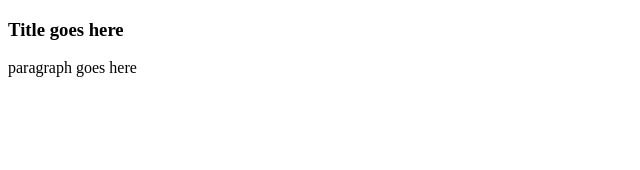
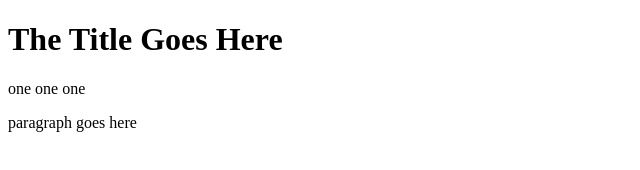
Before and after one commit to 9jwollan/finalsem2, a plain HTML site: page index.html in a window 1280 px wide. Shown: the whole page, without its empty margins (0-640 px from the left). Drawn offline with Linux system fonts and the light colour scheme.

Commit message:
Add files via upload

```diff
--- a/index.html
+++ b/index.html
@@ -1,11 +1,19 @@
 <!DOCTYPE html>
-<html>
+<html lang="en" dir="ltr">
     <head>
-    <h3>Title goes here</h3>
+        <h1>The Title Goes Here</h1>
         <meta charset="utf-8">
-    <title>Name of website</title>
+        <title>Put this in the top window</title>
+        <link rel="stylesheet" href="styles.css">
     </head>
     <body>
+
+        <nav>
+            <a hfref="filler.html"> one</a>
+            <a hfref="filler.html"> one</a>
+            <a hfref="filler.html"> one</a>
+
+        </nav>
       <p> paragraph goes here </p>
     </body>
 </html>
```
Lines whose indentation alone changed are shown as unchanged.
